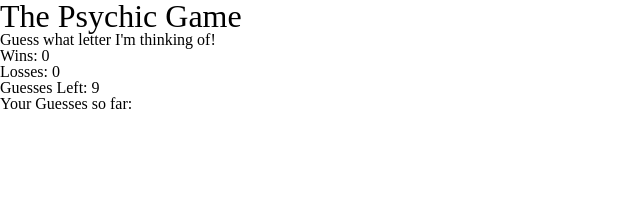
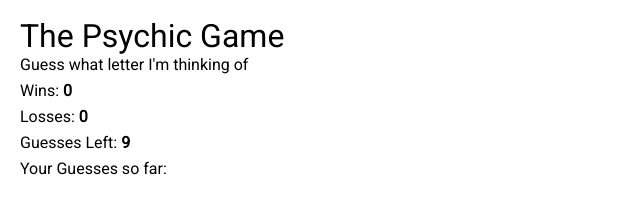
Before and after one commit to wisemufin/Psychic-Game, a plain HTML site: page index.html in a window 1280 px wide. Shown: the whole page, without its empty margins (0-640 px from the left). Drawn offline with Linux system fonts and the light colour scheme.

Commit message:
Bug with one more letter able to be added after turns left hits 0

```diff
--- a/assets/css/style.css
+++ b/assets/css/style.css
@@ -1,7 +1,20 @@
+body {
+  font-family: 'Roboto', sans-serif;
+}
+
 h1 {
   font-size: 32px;
 }
 
 p {
   font-size: 16px;
+  padding: 5px 0;
 }
+
+p span {
+  font-weight: bold;
+}
+
+.game-content {
+  padding: 20px;
+}
--- a/assets/javascript/game.js
+++ b/assets/javascript/game.js
@@ -16,9 +16,8 @@ var lossCount = document.getElementById("loss-count");
 var guessRemainder = document.getElementById("guess-remainder");
 var userAttempts = document.getElementById("user-attempts");
 
-
+// Computer chooses random letter from the alphabet variable
 var computerChoice = letterChoice[Math.floor(Math.random()*letterChoice.length)];
-console.log("Computer chose " + computerChoice);
 
 // Initializes the count of guesses remaining when the game starts
 guessRemainder.textContent = guessesLeft;
@@ -31,7 +30,9 @@ document.onkeyup = function(event) {
   // Logs the key that was pressed into the userGuess variable
   var userLetter = event.key;
   userGuesses.push(userLetter);
-  console.log(userGuesses);
+
+  // Puts the user attemps onto the screen!
+  userAttempts.textContent = userGuesses.join(', ');
 
   // What happens if user guesses correctly
   if (userLetter === computerChoice && guessesLeft > 0) {
@@ -39,17 +40,17 @@ document.onkeyup = function(event) {
     guessesLeft = 9;
     computerChoice = letterChoice[Math.floor(Math.random()*letterChoice.length)];
     winCount.textContent = wins;
-    // console.log("New computer choice " + computerChoice)
+    userGuesses = [];
     // What happens when user does not guess correctly but game isn't over
   } else if (userLetter !== computerChoice && guessesLeft > 0) {
     guessesLeft--;
+
     // Game reset condition
   } else if (userLetter !== computerChoice && guessesLeft === 0) {
     losses++;
     guessesLeft = 9;
     computerChoice = letterChoice[Math.floor(Math.random()*letterChoice.length)];
     lossCount.textContent = losses;
-    // console.log("New computer choice " + computerChoice)
   };
 
   // Updates the guesses left after going through the above conditions
--- a/index.html
+++ b/index.html
@@ -4,12 +4,13 @@
     <meta charset="utf-8">
     <link rel="stylesheet" href="assets/css/reset.css">
     <link rel="stylesheet" href="assets/css/style.css">
+    <link href="https://fonts.googleapis.com/css?family=Roboto" rel="stylesheet">
     <title>Psychic-Game</title>
   </head>
   <body>
     <div class="game-content">
       <h1>The Psychic Game</h1>
-      <p>Guess what letter I'm thinking of!</p>
+      <p>Guess what letter I'm thinking of</p>
       <p>Wins: <span id = win-count></span> </p>
       <p>Losses: <span id="loss-count"></span></p>
       <p>Guesses Left: <span id="guess-remainder"></span></p>
```
